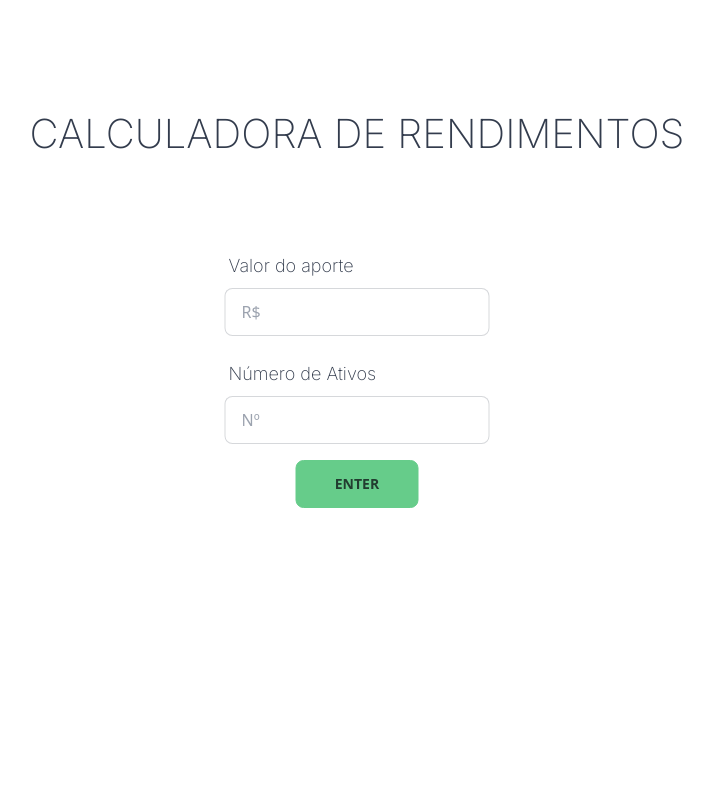
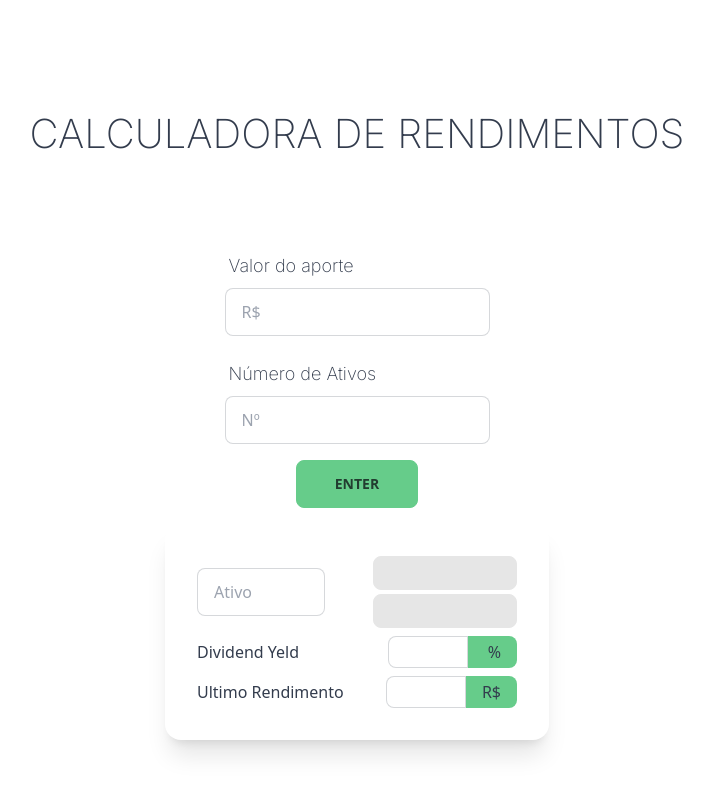
Before and after one commit to glopes7/app-rendimentos, a React (Vite) app: page / in a window 1280 px wide. Shown: the top 794 px of the page, without its empty margins (283-996 px from the left). Built offline with nearby package versions, Linux system fonts and the light colour scheme.

Commit message:
add 2 text area

```diff
--- a/src/components/QuoteBox.tsx
+++ b/src/components/QuoteBox.tsx
@@ -2,12 +2,26 @@ export function QuoteBox() {
   return (
     <div className="card w-96  bg-base-100 shadow-xl">
       <div className="card-body">
-        <div className="form-control w-full max-w-xs">
+        <div className="flex justify-between items-center  ">
           <input
             type="text"
             placeholder="Ativo"
             className="input input-bordered w-32"
           />
+          <div className="flex flex-col gap-1 ">
+            <input
+              type="text"
+              className=" input input-bordered w-36 h-4 py-4 "
+              disabled
+            />
+            <input
+              type="text"
+              className=" input input-bordered w-36 h-4 py-4 "
+              disabled
+              />
+
+
+          </div>
         </div>
         <div className="flex justify-between items-center">
           <label>Dividend Yeld</label>
--- a/src/pages/Home.tsx
+++ b/src/pages/Home.tsx
@@ -2,7 +2,7 @@ import { useState } from "react";
 import { QuoteBox } from "../components/QuoteBox";
 
 export default function Home() {
-  const [quotes, setQuote] = useState(0);
+  const [quotes, setQuote] = useState(1);
 
   return (
     <div>
@@ -55,7 +55,6 @@ export default function Home() {
             .fill(0)
             .map(() => (
               <QuoteBox />
-
             ))}
         </div>
       </div>
```
